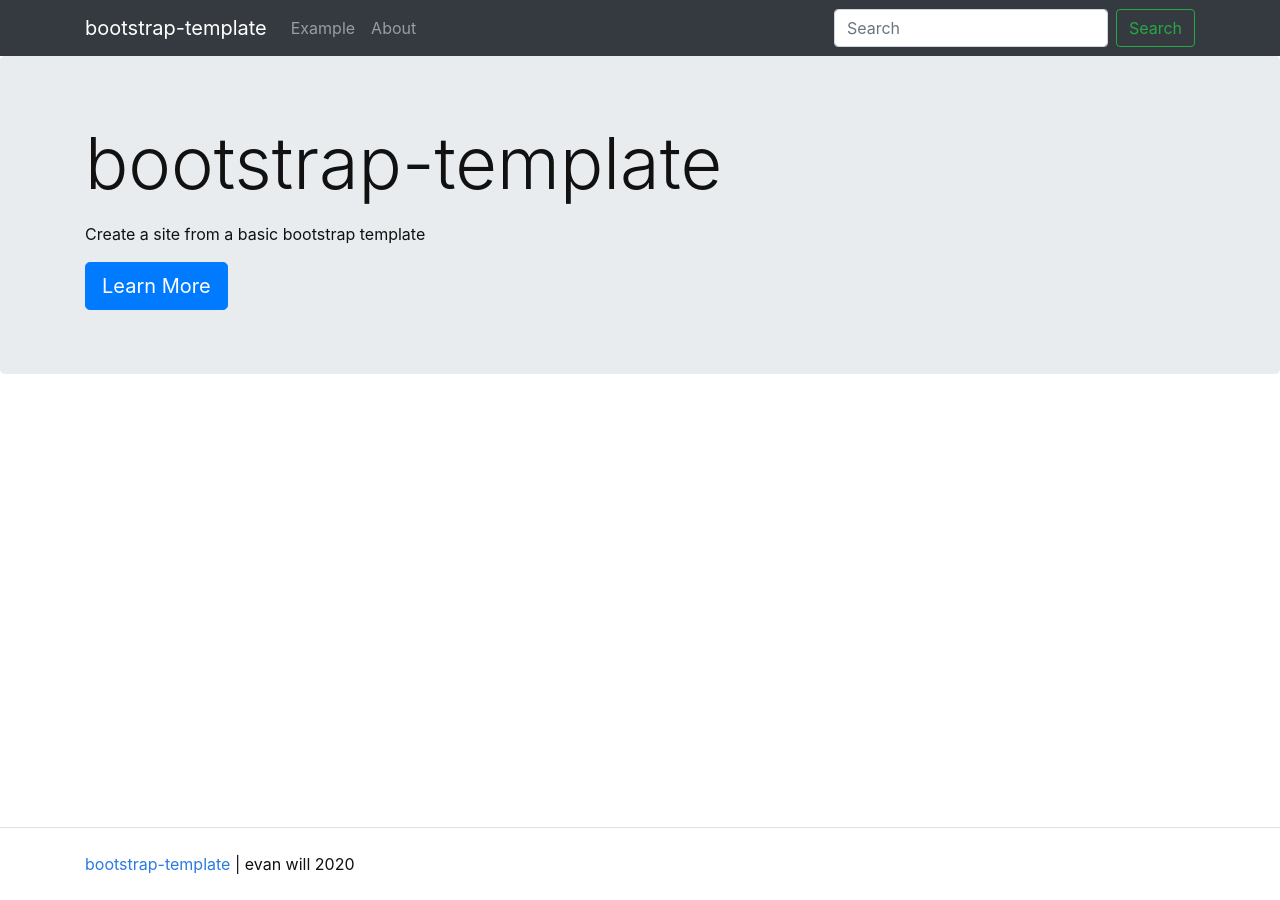
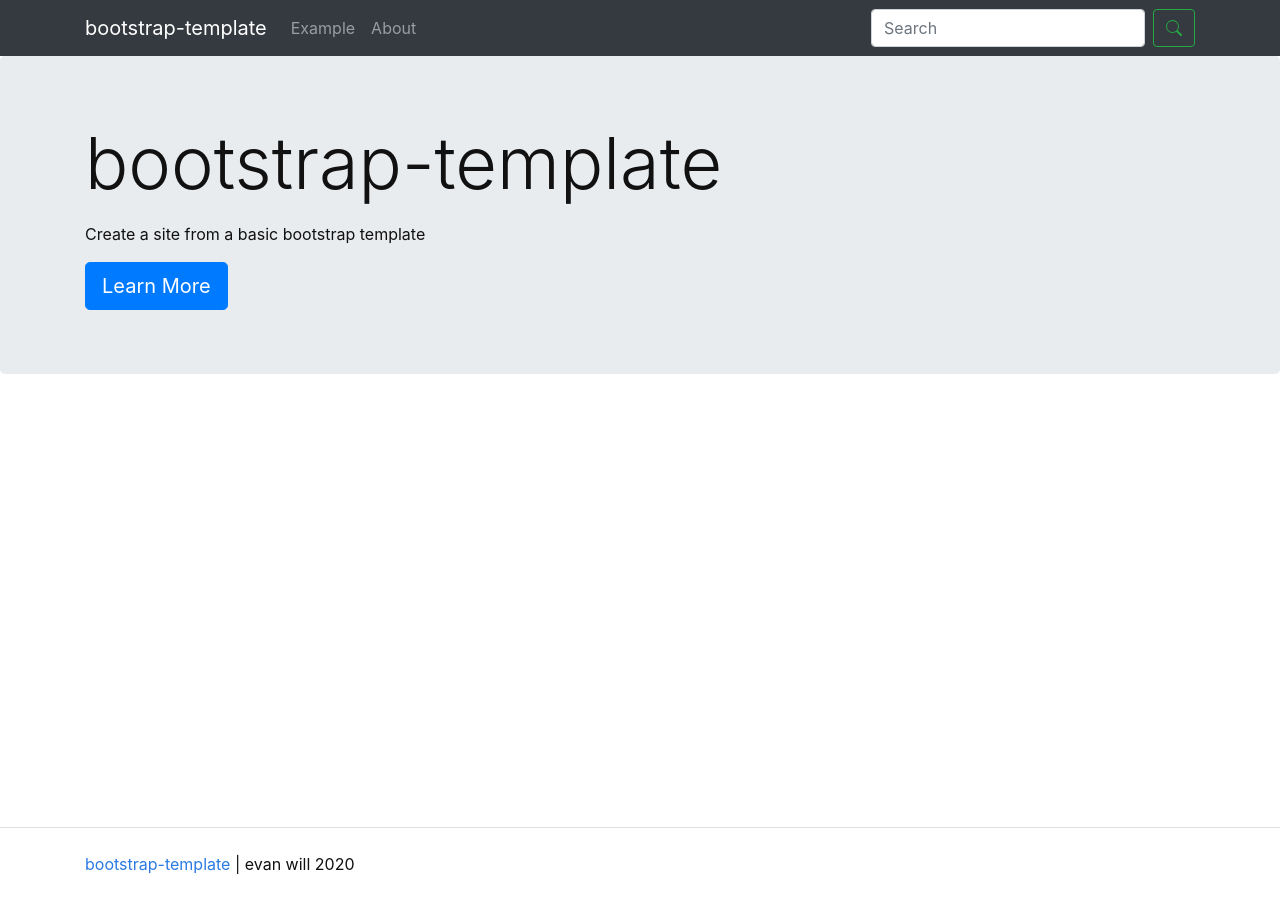
Before and after one commit to thecdil/bootstrap-template, a Jekyll site: the page built from pages/index.md, in a window 1280 px wide. Built offline with Jekyll 4.4.1, drawn with Linux system fonts in a browser that asks for light colours.

Commit message:
use search icon in navbar

```diff
--- a/_includes/template/header.html
+++ b/_includes/template/header.html
@@ -24,7 +24,7 @@
             </script>
             <form class="form-inline my-2 my-lg-0" onsubmit="site_search(); return false;">
                 <input id="site-search" class="form-control mr-sm-2" type="search" placeholder="Search" aria-label="Search">
-                <button class="btn btn-outline-success my-2 my-sm-0" type="submit">Search</button>
+                <button class="btn btn-outline-success my-2 my-sm-0" type="submit">{% include icon.html icon="search" label="Submit Search" %}</button>
             </form>
             {% endif %}
         </div>
```
